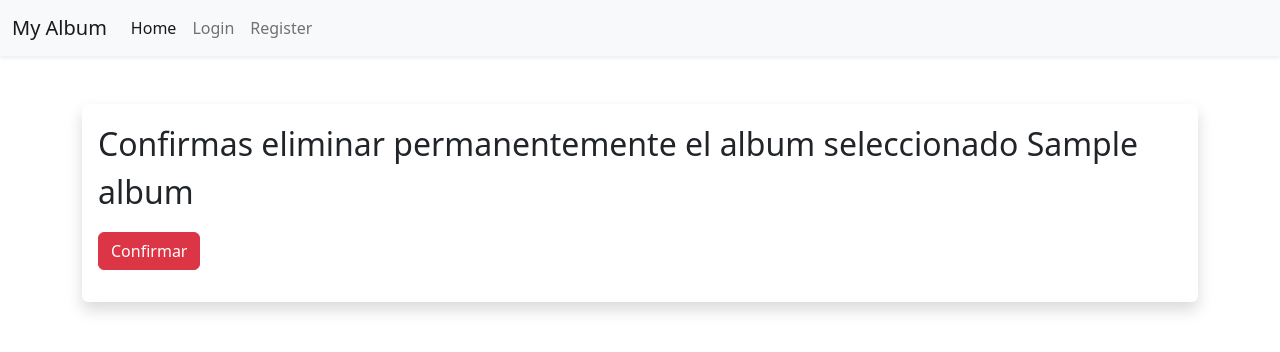
After one commit to Solounod/Myalbum, a Django app: page /deletealbum/1 in a window 1280 px wide. The commit adds this page. Shown: the top 352 px of the page. Run offline with Django 4.2, Linux system fonts and the light colour scheme; tables that the repository leaves empty hold one stand-in row (values such as "Sample post"); parts of the project's set-up code (start-up, migrations or seed data) failed here and were passed over; some libraries are stand-ins or nearby versions.

Commit message:
charge delete album photo and upload  images

```diff
--- a/albumphoto/form.py
+++ b/albumphoto/form.py
@@ -13,7 +13,7 @@ class MyAlbumForm(ModelForm):
 
 class MyPhotoForm(ModelForm):
     album = forms.ModelChoiceField(label="Seleccionar album",widget=forms.Select(attrs={'class': 'form-control m-3'}),queryset=None)
-    photo = forms.ImageField(label="Seleccionar archivo de imagen",widget=forms.ClearableFileInput(attrs={'class': 'form-control m-3'}))
+    photo = forms.ImageField(label="Seleccionar archivo de imagen",widget=forms.ClearableFileInput(attrs={'class': 'form-control m-3', 'multiple': True}))
 
     class Meta:
         model = MyPhoto
--- a/albumphoto/urls.py
+++ b/albumphoto/urls.py
@@ -1,5 +1,5 @@
 from django.urls import path
-from .views import CreateAlbum, UpLoadPhoto, DeletePhoto ,display_album, display_photos
+from .views import CreateAlbum, UpLoadPhoto, DeletePhoto ,display_album, display_photos, DeleteAlbum
 
 
 
@@ -9,6 +9,7 @@ urlpatterns = [
     path('Home/albums/',display_album, name='displayalbum'),
     path('Home/photo/<int:id>',display_photos, name='displayphoto'),
     path('delete/<int:pk>',DeletePhoto.as_view(), name='delete_photo'),
+    path('deletealbum/<int:pk>',DeleteAlbum.as_view(), name='delete_album'),
 
 
 ]
--- a/albumphoto/views.py
+++ b/albumphoto/views.py
@@ -1,3 +1,5 @@
+import os
+from django.conf import settings
 from django.shortcuts import render, redirect, get_object_or_404
 from .form import MyAlbumForm, MyPhotoForm
 from django.utils.decorators import method_decorator
@@ -7,6 +9,7 @@ from django.views.generic import View
 from django.contrib.auth.models import User
 from .models import Album, MyPhoto
 from django.urls import reverse_lazy
+from django.core.exceptions import PermissionDenied
 
 
 # Create your views here.
@@ -38,10 +41,16 @@ class UpLoadPhoto(View):
         #albums = Album.objects.filter(user=user_instance)
         form = MyPhotoForm(request.POST, request.FILES, user=user_instance)
         if form.is_valid():
-            form.save()
+            album = form.cleaned_data['album']
+            files = request.FILES.getlist('photo')
+
+            for f in files:
+                #saved images files, remplace form.save()
+                MyPhoto.objects.create(album=album, photo=f)
 
             return redirect('displayalbum')
-
+        else:
+            return render(request, 'albumphoto/uploadphoto.html', {"form": form})
 
 def display_album(request):
 
@@ -60,3 +69,8 @@ def display_photos(request, id):
 class DeletePhoto(DeleteView):
     model = MyPhoto
     success_url = reverse_lazy('displayalbum')
+
+
+class DeleteAlbum(DeleteView):
+    model = Album
+    success_url = reverse_lazy('displayalbum')
--- a/myalbun/settings.py
+++ b/myalbun/settings.py
@@ -39,6 +39,7 @@ INSTALLED_APPS = [
     "django.contrib.messages",
     "django.contrib.staticfiles",
     "albumphoto",
+    'django_cleanup.apps.CleanupConfig',
 ]
 
 MIDDLEWARE = [
--- /dev/null
+++ b/templates/albumphoto/album_confirm_delete.html
@@ -0,0 +1,12 @@
+{% extends "createuser/base.html" %}
+
+{% block content %}
+    <div class="container mt-5">
+        <div class="shadow p-3 mb-5 bg-body rounded bg-light">
+            <form action=""  method="POST">{% csrf_token %}
+                <p class="fs-2">Confirmas eliminar permanentemente el album seleccionado {{album.name_album}}<p>
+                <button class="btn btn-danger" type="submit">Confirmar</button>
+            </form>
+        </div>
+    </div>
+{% endblock %}
--- a/templates/albumphoto/displayalbum.html
+++ b/templates/albumphoto/displayalbum.html
@@ -7,8 +7,11 @@
                 <div class="row row-cols-3">
                 {% for album in albums %}
                     <div class="col">
+                        <a class="btn d-block" >{{ album.name_album }}</a>
                         <img class="mx-auto d-block" src="{% static 'img/carpeta.png' %}">
-                        <a class="btn d-block" href="{% url 'displayphoto' album.id %}">{{ album.name_album }}</a>
+                        <a class="btn d-inline btn-success mx-1" href="{% url 'displayphoto' album.id %}">Ver</a>
+                        <a class="btn d-inline btn-danger" href="{% url 'delete_album' album.id %}">Eliminar</a>
+
                     </div>
                 {% endfor %}
                 </div>
```
Also changed, not shown: requirements.txt (added, +11 -0 lines), templates/albumphoto/uploadphoto.html (+7 -0 lines), media/album/34a3fa8f-0969-40f1-b3c3-cd64b62ea391.jpeg (added).
